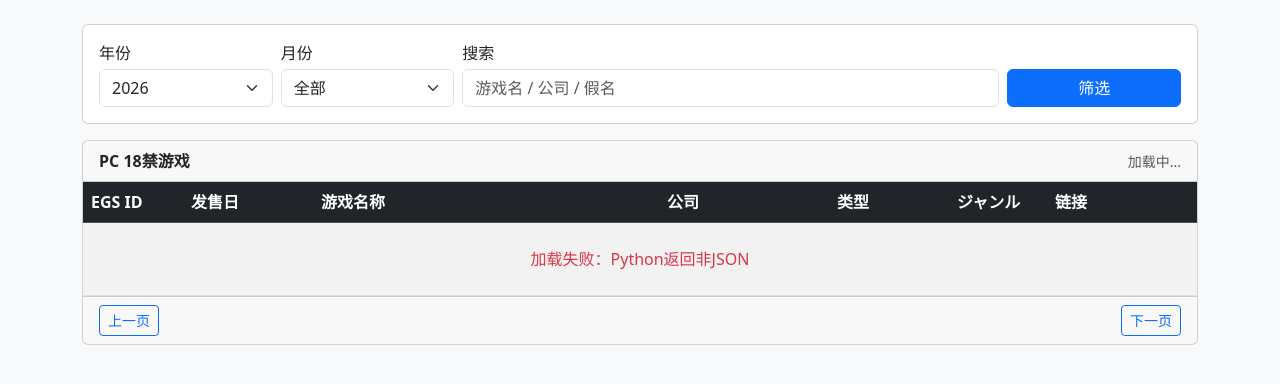
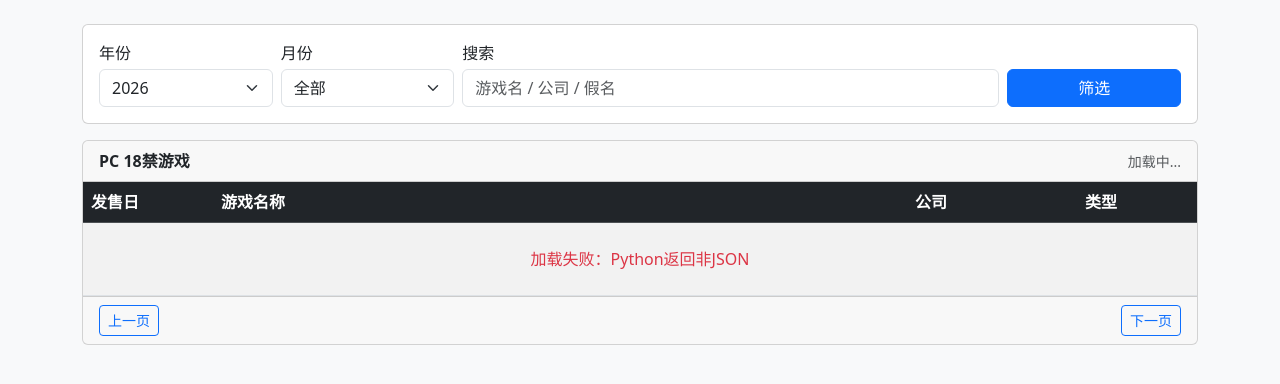
Before and after one commit to rsw510670993/PyGalLinkByAI, a PHP site: page /tool/egs.php in a window 1280 px wide. Shown: the part 56-440 px from the top of the page. Run offline with PHP 8.4, Linux system fonts and the light colour scheme.

Commit message:
ui(egs): 精简游戏清单——隐藏ID/删除ジャンル和链接，类型中文化

```diff
--- a/tool/egs.php
+++ b/tool/egs.php
@@ -7,12 +7,9 @@
     <link href="https://cdn.bootcdn.net/ajax/libs/twitter-bootstrap/5.3.1/css/bootstrap.min.css" rel="stylesheet">
     <style>
         .game-name { min-width: 280px; }
-        .egs-id { width: 100px; }
         .release-col { width: 130px; }
         .company-col { width: 170px; }
         .kind-col { width: 120px; }
-        .genre-col { max-width: 220px; overflow: hidden; text-overflow: ellipsis; white-space: nowrap; }
-        .external-col { width: 150px; }
     </style>
 </head>
 <body class="bg-light">
@@ -69,17 +66,14 @@
             <table class="table table-striped table-hover align-middle mb-0">
                 <thead class="table-dark">
                     <tr>
-                        <th class="egs-id">EGS ID</th>
                         <th class="release-col">发售日</th>
                         <th class="game-name">游戏名称</th>
                         <th class="company-col">公司</th>
                         <th class="kind-col">类型</th>
-                        <th class="genre-col">ジャンル</th>
-                        <th class="external-col">链接</th>
                     </tr>
                 </thead>
                 <tbody id="games-body">
-                    <tr><td colspan="7" class="text-center text-muted py-4">加载中...</td></tr>
+                    <tr><td colspan="4" class="text-center text-muted py-4">加载中...</td></tr>
                 </tbody>
             </table>
         </div>
@@ -116,35 +110,23 @@
         return params.toString();
     }
 
-    function externalLinks(row) {
-        const links = [];
-        const egs = 'https://erogamescape.dyndns.org/~ap2/ero/toukei_kaiseki/game.php?game=' +
-            encodeURIComponent(row.egs_id);
-        links.push(`<a href="${egs}" target="_blank" rel="noopener">EGS</a>`);
-        if (row.official_url) {
-            links.push(`<a href="${esc(row.official_url)}" target="_blank" rel="noopener">OHP</a>`);
-        }
-        if (row.dlsite_id) {
-            const domain = row.dlsite_id.startsWith('VJ') ? 'pro' : 'maniax';
-            links.push(`<a href="https://www.dlsite.com/${domain}/work/=/product_id/${encodeURIComponent(row.dlsite_id)}.html" target="_blank" rel="noopener">DLsite</a>`);
-        }
-        return links.join(' / ');
+    function kindLabel(value) {
+        if (value === 'CIRCLE') return '社团';
+        if (value === 'CORPORATION') return '企业';
+        return value || '';
     }
 
     function render(data) {
         const tbody = document.getElementById('games-body');
         if (!data.data || data.data.length === 0) {
-            tbody.innerHTML = '<tr><td colspan="7" class="text-center text-muted py-4">没有数据</td></tr>';
+            tbody.innerHTML = '<tr><td colspan="4" class="text-center text-muted py-4">没有数据</td></tr>';
         } else {
             tbody.innerHTML = data.data.map(row => `
                 <tr>
-                    <td>${esc(row.egs_id)}</td>
                     <td>${esc(row.release_ts || row.date)}</td>
                     <td class="game-name">${esc(row.name)}</td>
                     <td>${esc(row.company || '')}</td>
-                    <td>${esc(row.brand_kind || '')}</td>
-                    <td class="genre-col" title="${esc(row.genre || '')}">${esc(row.genre || '')}</td>
-                    <td>${externalLinks(row)}</td>
+                    <td>${esc(kindLabel(row.brand_kind))}</td>
                 </tr>
             `).join('');
         }
@@ -158,7 +140,7 @@
 
     async function load() {
         const tbody = document.getElementById('games-body');
-        tbody.innerHTML = '<tr><td colspan="7" class="text-center text-muted py-4">加载中...</td></tr>';
+        tbody.innerHTML = '<tr><td colspan="4" class="text-center text-muted py-4">加载中...</td></tr>';
         try {
             const res = await fetch(`api.php?${buildQuery()}`, { cache: 'no-store' });
             if (!res.ok) throw new Error(`HTTP ${res.status}`);
@@ -166,7 +148,7 @@
             if (data.status === 'error') throw new Error(data.message || '接口错误');
             render(data);
         } catch (err) {
-            tbody.innerHTML = `<tr><td colspan="7" class="text-center text-danger py-4">加载失败：${esc(err.message)}</td></tr>`;
+            tbody.innerHTML = `<tr><td colspan="4" class="text-center text-danger py-4">加载失败：${esc(err.message)}</td></tr>`;
         }
     }
 
```
Also changed, not shown: 1 other file.
